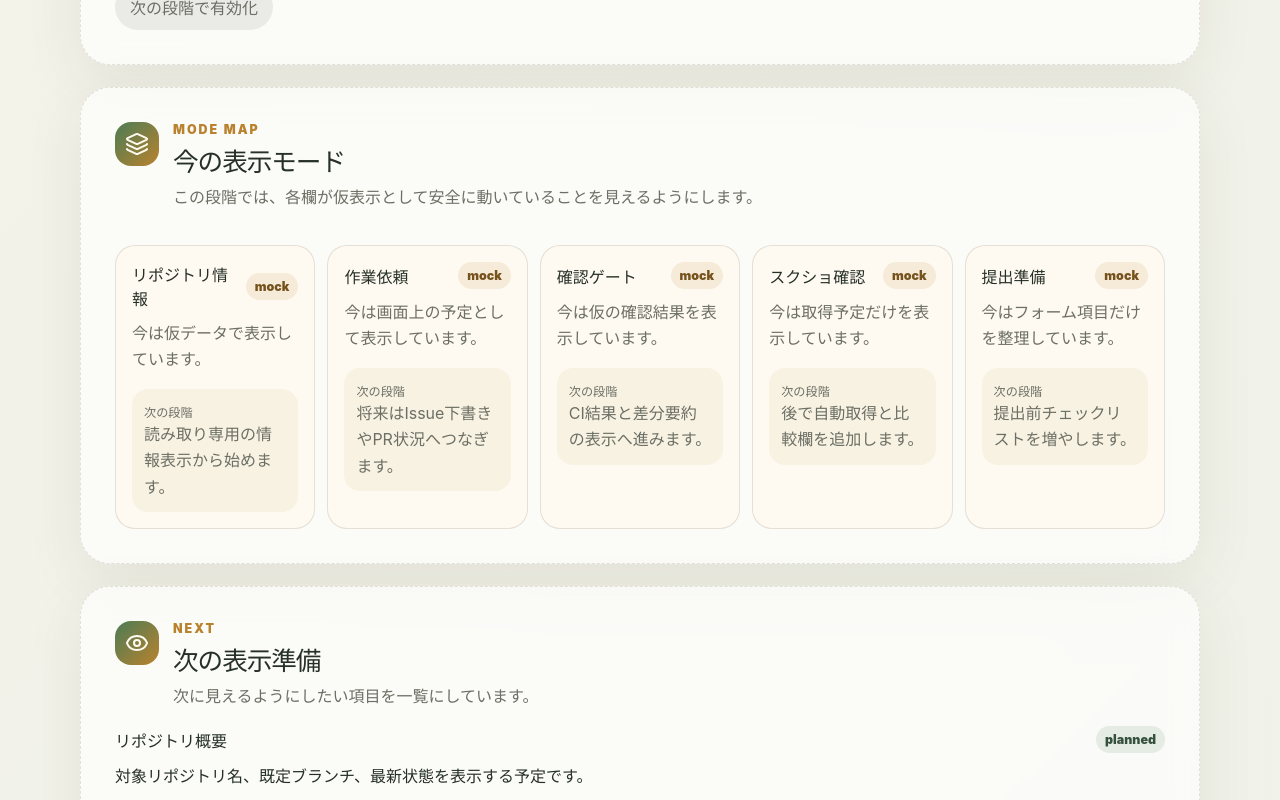
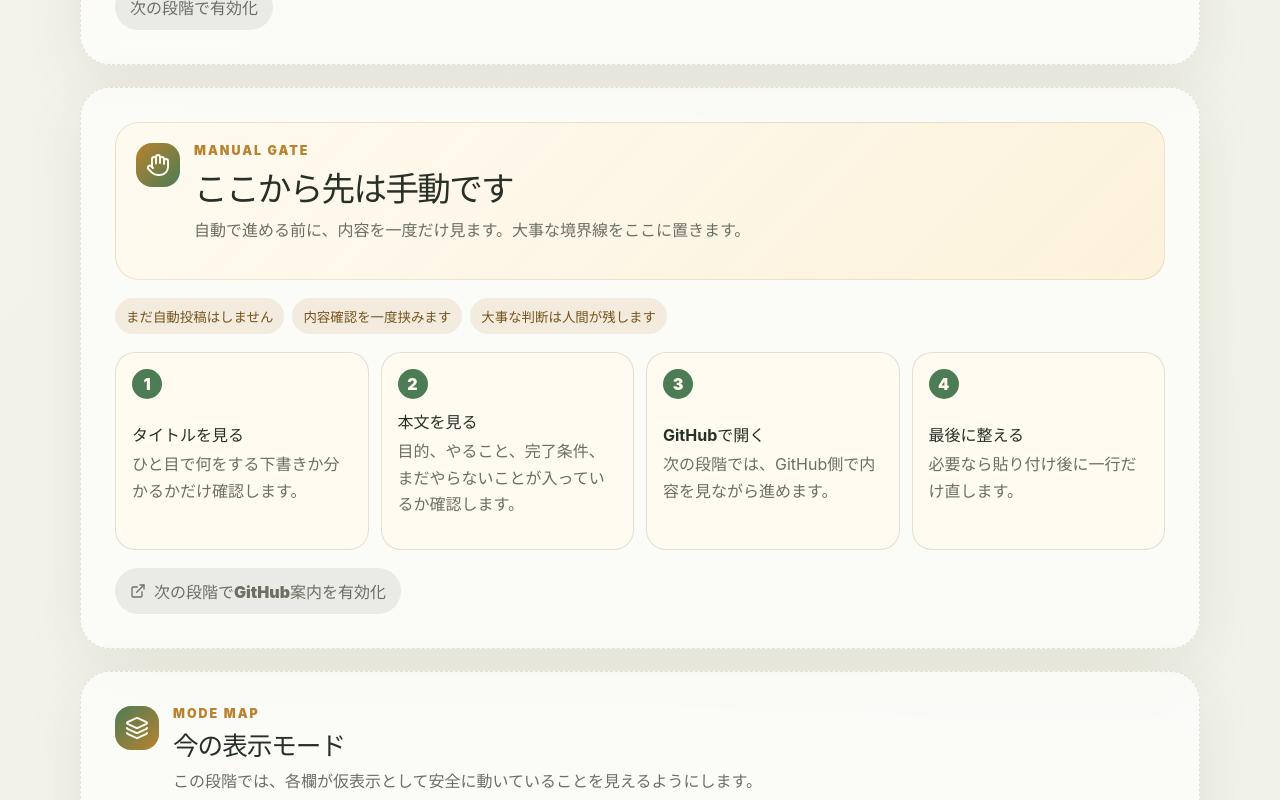
Before and after one commit to sunpotflower4460-cpu/darake-dev-app-AI, a React (Vite) app: page / in a window 1280 px wide. Shown: the part 9860-10660 px from the top of the page. Built offline with nearby package versions, Linux system fonts and the light colour scheme.

Commit message:
Phase 4.6 update
Update UI.

```diff
--- /dev/null
+++ b/src/components/ManualGatePanel.tsx
@@ -0,0 +1,37 @@
+import { ExternalLink, Hand } from 'lucide-react';
+import { manualGateSteps, manualGateWarnings } from '../data/manualGate';
+
+export function ManualGatePanel() {
+  return (
+    <div className="manualGatePanel">
+      <div className="manualGateHero">
+        <Hand />
+        <div>
+          <p className="eyebrow">Manual Gate</p>
+          <h3>ここから先は手動です</h3>
+          <p>自動で進める前に、内容を一度だけ見ます。大事な境界線をここに置きます。</p>
+        </div>
+      </div>
+
+      <div className="manualWarningList">
+        {manualGateWarnings.map((item) => <span key={item}>{item}</span>)}
+      </div>
+
+      <div className="manualStepGrid">
+        {manualGateSteps.map((step, index) => (
+          <article className="manualStepCard" key={step.id}>
+            <span>{index + 1}</span>
+            <div>
+              <strong>{step.title}</strong>
+              <p>{step.detail}</p>
+            </div>
+          </article>
+        ))}
+      </div>
+
+      <button type="button" className="manualGateButton" disabled>
+        <ExternalLink size={16} /> 次の段階でGitHub案内を有効化
+      </button>
+    </div>
+  );
+}
--- /dev/null
+++ b/src/data/manualGate.ts
@@ -0,0 +1,34 @@
+export type ManualGateStep = {
+  id: string;
+  title: string;
+  detail: string;
+};
+
+export const manualGateSteps: ManualGateStep[] = [
+  {
+    id: 'review-title',
+    title: 'タイトルを見る',
+    detail: 'ひと目で何をする下書きか分かるかだけ確認します。',
+  },
+  {
+    id: 'review-body',
+    title: '本文を見る',
+    detail: '目的、やること、完了条件、まだやらないことが入っているか確認します。',
+  },
+  {
+    id: 'open-github',
+    title: 'GitHubで開く',
+    detail: '次の段階では、GitHub側で内容を見ながら進めます。',
+  },
+  {
+    id: 'final-touch',
+    title: '最後に整える',
+    detail: '必要なら貼り付け後に一行だけ直します。',
+  },
+];
+
+export const manualGateWarnings = [
+  'まだ自動投稿はしません',
+  '内容確認を一度挟みます',
+  '大事な判断は人間が残します',
+];
--- a/src/main.tsx
+++ b/src/main.tsx
@@ -6,6 +6,7 @@ import { FinalCheckPanel } from './components/FinalCheckPanel';
 import { FuturePanel } from './components/FuturePanel';
 import { InfoPanel } from './components/InfoPanel';
 import { IssueDraftPanel } from './components/IssueDraftPanel';
+import { ManualGatePanel } from './components/ManualGatePanel';
 import { StatusPanel } from './components/StatusPanel';
 import './styles.css';
 import './phase2.css';
@@ -15,6 +16,7 @@ import './darakeMode.css';
 import './issueDraft.css';
 import './issueEdit.css';
 import './finalCheck.css';
+import './manualGate.css';
 
 ReactDOM.createRoot(document.getElementById('root') as HTMLElement).render(
   <React.StrictMode>
@@ -30,6 +32,9 @@ ReactDOM.createRoot(document.getElementById('root') as HTMLElement).render(
         <FinalCheckPanel />
       </div>
       <div className="panel statusModePanel">
+        <ManualGatePanel />
+      </div>
+      <div className="panel statusModePanel">
         <StatusPanel />
       </div>
       <div className="panel statusModePanel">
--- /dev/null
+++ b/src/manualGate.css
@@ -0,0 +1,109 @@
+.manualGatePanel {
+  display: grid;
+  gap: 18px;
+}
+
+.manualGateHero {
+  display: grid;
+  grid-template-columns: auto 1fr;
+  gap: 14px;
+  align-items: start;
+  padding: 20px;
+  border: 1px solid rgba(185, 130, 46, 0.2);
+  border-radius: 24px;
+  background: linear-gradient(135deg, rgba(255, 250, 240, 0.95), rgba(252, 241, 216, 0.9));
+}
+
+.manualGateHero > svg {
+  width: 44px;
+  height: 44px;
+  padding: 10px;
+  border-radius: 16px;
+  color: #fffaf0;
+  background: linear-gradient(135deg, #b9822e, #4c7c55);
+}
+
+.manualGateHero h3 {
+  margin: 0 0 6px;
+  font-size: clamp(1.45rem, 3vw, 2.1rem);
+  letter-spacing: -0.05em;
+}
+
+.manualGateHero p:not(.eyebrow),
+.manualStepCard p,
+.manualGateNotes li {
+  color: var(--muted);
+  line-height: 1.65;
+}
+
+.manualWarningList {
+  display: flex;
+  flex-wrap: wrap;
+  gap: 8px;
+}
+
+.manualWarningList span {
+  padding: 8px 11px;
+  border-radius: 999px;
+  color: #76531d;
+  background: rgba(185, 130, 46, 0.13);
+  font-size: 0.84rem;
+  font-weight: 900;
+}
+
+.manualStepGrid {
+  display: grid;
+  grid-template-columns: repeat(4, minmax(0, 1fr));
+  gap: 12px;
+}
+
+.manualStepCard {
+  display: grid;
+  gap: 10px;
+  padding: 16px;
+  border: 1px solid var(--line);
+  border-radius: 20px;
+  background: rgba(255, 250, 240, 0.82);
+}
+
+.manualStepCard > span {
+  display: inline-grid;
+  place-items: center;
+  width: 30px;
+  height: 30px;
+  border-radius: 999px;
+  color: #fffaf0;
+  background: #4c7c55;
+  font-weight: 900;
+}
+
+.manualStepCard strong {
+  display: block;
+  margin-bottom: 5px;
+}
+
+.manualGateButton {
+  justify-self: start;
+  display: inline-flex;
+  gap: 8px;
+  align-items: center;
+  border: 0;
+  border-radius: 999px;
+  padding: 11px 15px;
+  color: #6c6f64;
+  background: rgba(108, 111, 100, 0.12);
+  font-weight: 900;
+}
+
+@media (max-width: 960px) {
+  .manualStepGrid {
+    grid-template-columns: repeat(2, minmax(0, 1fr));
+  }
+}
+
+@media (max-width: 760px) {
+  .manualGateHero,
+  .manualStepGrid {
+    grid-template-columns: 1fr;
+  }
+}
```
